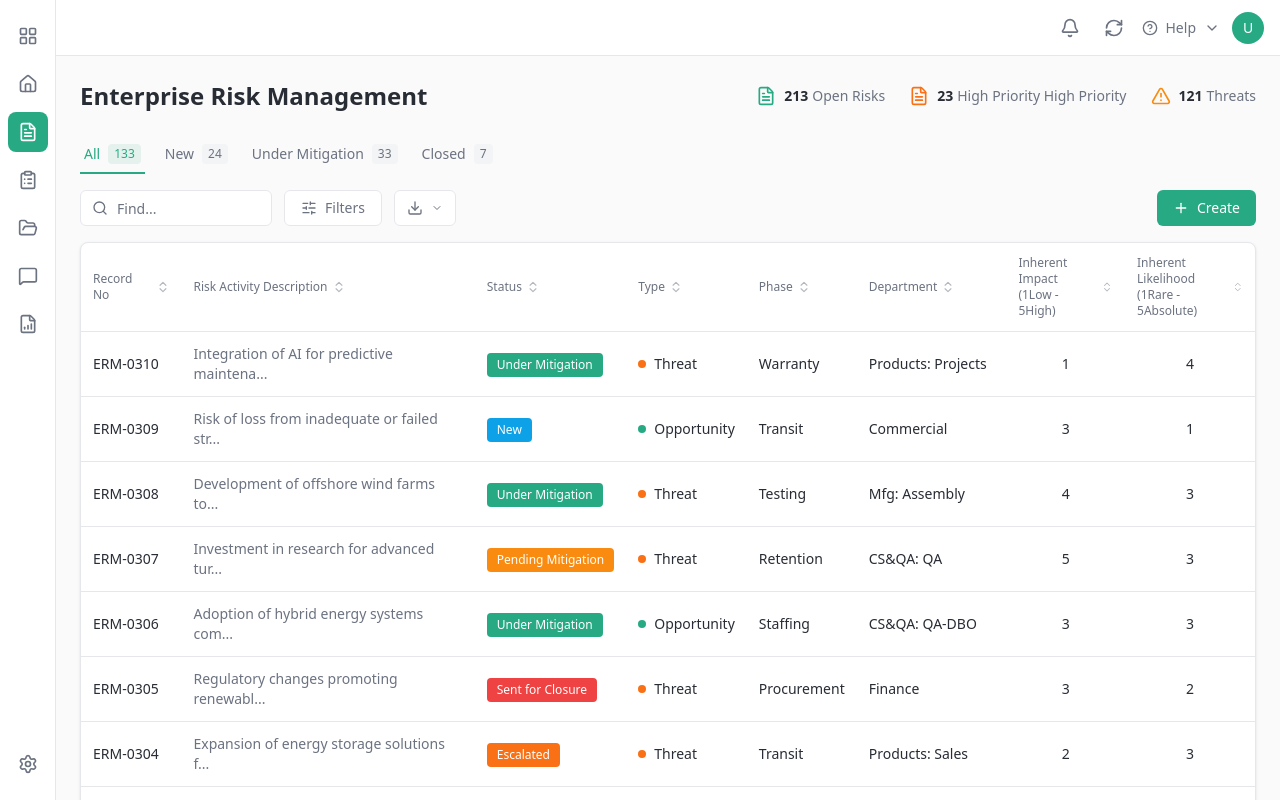
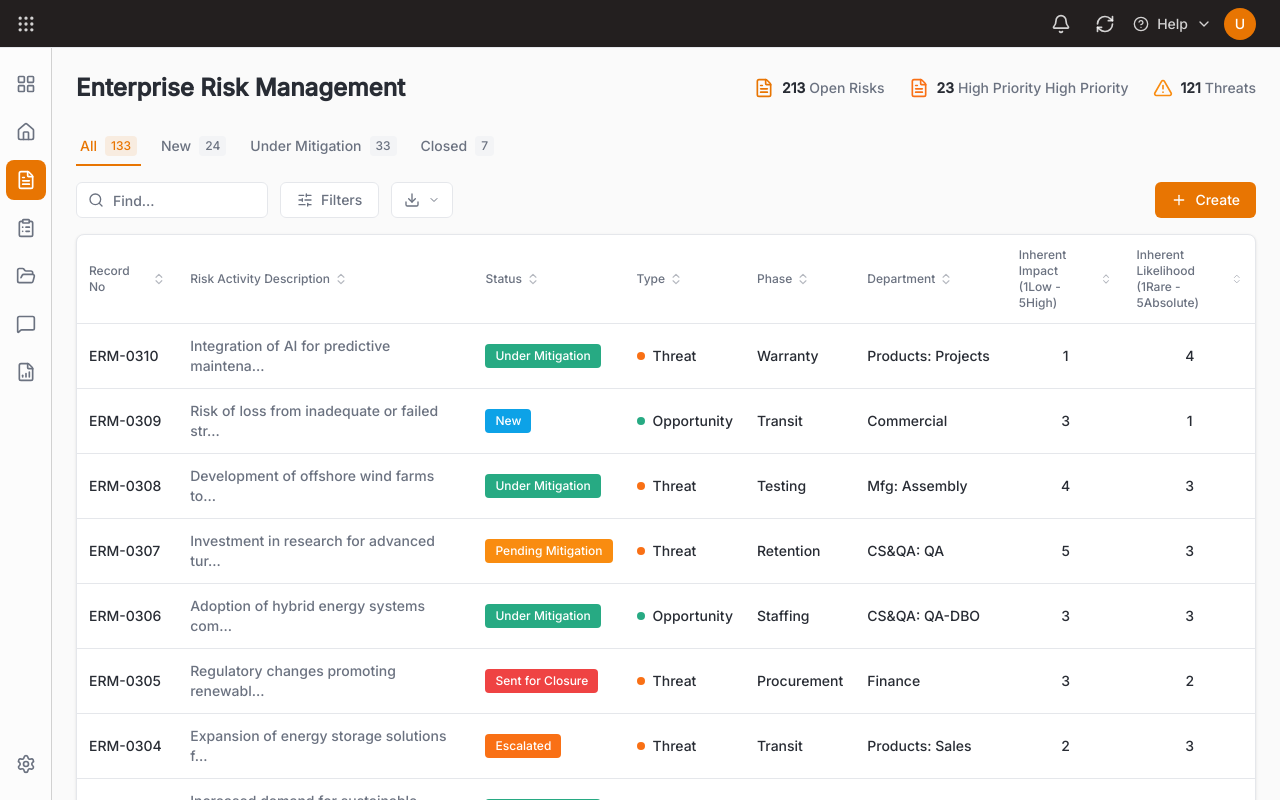
Before and after one commit to Basimkm369/Enterprise, a React (Vite) app: page / in a window 1280 px wide. Built offline with nearby package versions, Linux system fonts and the light colour scheme.

Commit message:
feat: style updates in header and sidebar

```diff
--- a/index.html
+++ b/index.html
@@ -4,6 +4,12 @@
     <meta charset="UTF-8" />
     <link rel="icon" type="image/svg+xml" href="/vite.svg" />
     <meta name="viewport" content="width=device-width, initial-scale=1.0" />
+    <link rel="preconnect" href="https://fonts.googleapis.com" />
+    <link rel="preconnect" href="https://fonts.gstatic.com" crossorigin />
+    <link
+      href="https://fonts.googleapis.com/css2?family=Inter:wght@500&display=swap"
+      rel="stylesheet"
+    />
     <title>enterprise</title>
   </head>
   <body>
--- a/src/components/Appslider.jsx
+++ b/src/components/Appslider.jsx
@@ -22,7 +22,7 @@ const sidebarItems = [
 
 export function AppSidebar() {
   return (
-    <aside className="w-14 bg-card border-r border-border flex flex-col items-center py-4 shrink-0">
+    <aside className="fixed left-0 top-12 h-[calc(100vh-48px)] w-[52px] bg-[#FCFCFC] border-r border-[#D1D1D1] flex flex-col items-center py-4 shrink-0">
       <div className="flex flex-col items-center gap-2 flex-1">
         {sidebarItems.map((item, index) => {
           const Icon = item.icon;
--- a/src/components/RiskDashboard.jsx
+++ b/src/components/RiskDashboard.jsx
@@ -13,6 +13,7 @@ import {
   Bell,
   RefreshCw,
   HelpCircle,
+  Grip,
 } from "lucide-react";
 import { cn } from "../lib/utils";
 
@@ -31,22 +32,29 @@ export function RiskDashboard() {
     <div className="flex h-screen bg-background">
       <AppSidebar />
 
-      <main className="flex-1 flex flex-col overflow-hidden">
+      <main className="flex-1 flex flex-col overflow-hidden ml-[52px] pt-12">
         {/* Top Header */}
-        <header className="h-14 border-b border-border bg-card flex items-center justify-end px-4 gap-3 shrink-0">
-          <button className="w-8 h-8 flex items-center justify-center rounded text-muted-foreground hover:bg-muted transition-colors">
+        <header className="fixed top-0 left-0 right-0 h-12 border-b border-border bg-[#231F1F] flex items-center justify-between px-6 gap-2 shrink-0 z-30">
+          <div className="h-12 w-[52px] -ml-6 flex items-center justify-center">
+            <button className="h-12 w-[52px] px-4 flex items-center justify-center text-white/80 hover:bg-white/10 transition-colors">
+              <Grip className="w-5 h-5" />
+            </button>
+          </div>
+          <div className="flex items-center gap-3">
+            <button className="w-8 h-8 flex items-center justify-center rounded text-white/80 hover:bg-white/10 transition-colors">
               <Bell className="w-5 h-5" />
             </button>
-          <button className="w-8 h-8 flex items-center justify-center rounded text-muted-foreground hover:bg-muted transition-colors">
+            <button className="w-8 h-8 flex items-center justify-center rounded text-white/80 hover:bg-white/10 transition-colors">
               <RefreshCw className="w-5 h-5" />
             </button>
-          <div className="flex items-center gap-2 text-sm text-muted-foreground">
+            <div className="flex items-center gap-2 text-sm text-white/80">
               <HelpCircle className="w-4 h-4" />
               <span>Help</span>
               <ChevronDown className="w-4 h-4" />
             </div>
             <div className="w-8 h-8 rounded-full bg-primary flex items-center justify-center text-primary-foreground text-sm font-medium">
               U
+            </div>
           </div>
         </header>
 
--- a/src/index.css
+++ b/src/index.css
@@ -16,7 +16,7 @@ All colors MUST be HSL.
     --popover: 0 0% 100%;
     --popover-foreground: 220 13% 18%;
 
-    --primary: 162 63% 41%;
+    --primary: 30 98% 46%;
     --primary-foreground: 0 0% 100%;
 
     --secondary: 220 14% 96%;
@@ -52,12 +52,15 @@ All colors MUST be HSL.
 
     --sidebar-background: 0 0% 100%;
     --sidebar-foreground: 220 9% 46%;
-    --sidebar-primary: 162 63% 41%;
+    --sidebar-primary: 30 98% 46%;
     --sidebar-primary-foreground: 0 0% 100%;
     --sidebar-accent: 162 63% 95%;
     --sidebar-accent-foreground: 162 63% 41%;
     --sidebar-border: 220 13% 91%;
     --sidebar-ring: 162 63% 41%;
+
+    --font-sans: "Inter", ui-sans-serif, system-ui, -apple-system, "Segoe UI",
+      sans-serif;
   }
 }
 
@@ -69,5 +72,9 @@ All colors MUST be HSL.
   body {
     background-color: hsl(var(--background));
     color: hsl(var(--foreground));
+    font-family: var(--font-sans);
+    font-size: 13px;
+    font-weight: 500;
+    line-height: 1.15;
   }
 }
```
Lines whose indentation alone changed are shown as unchanged.
